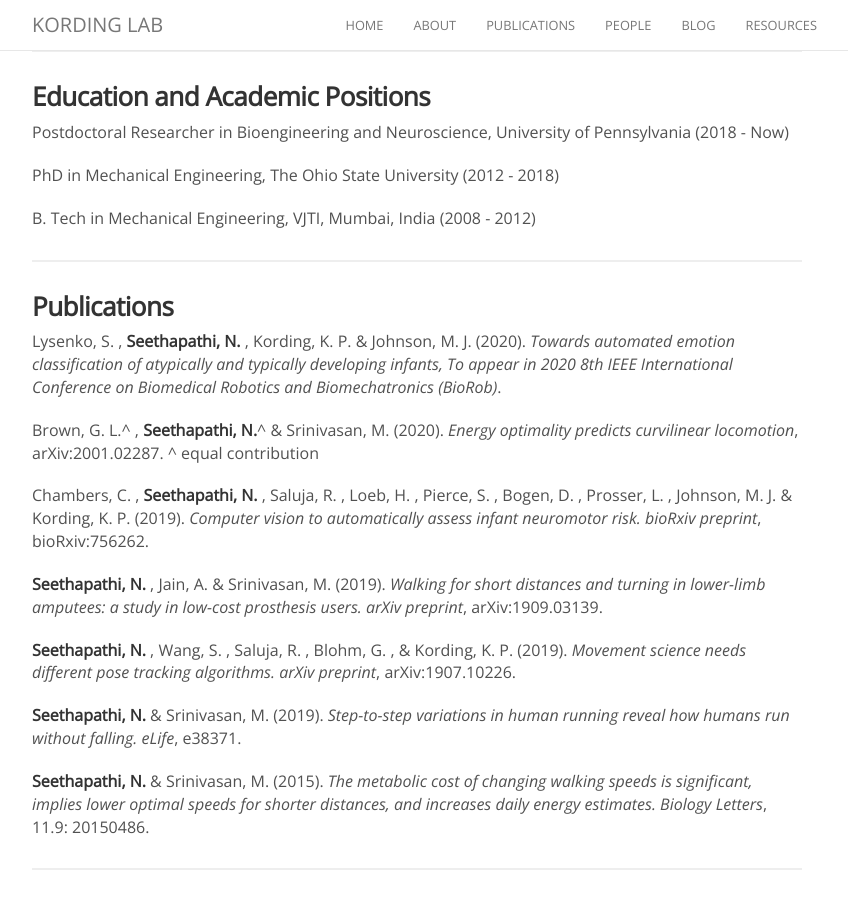
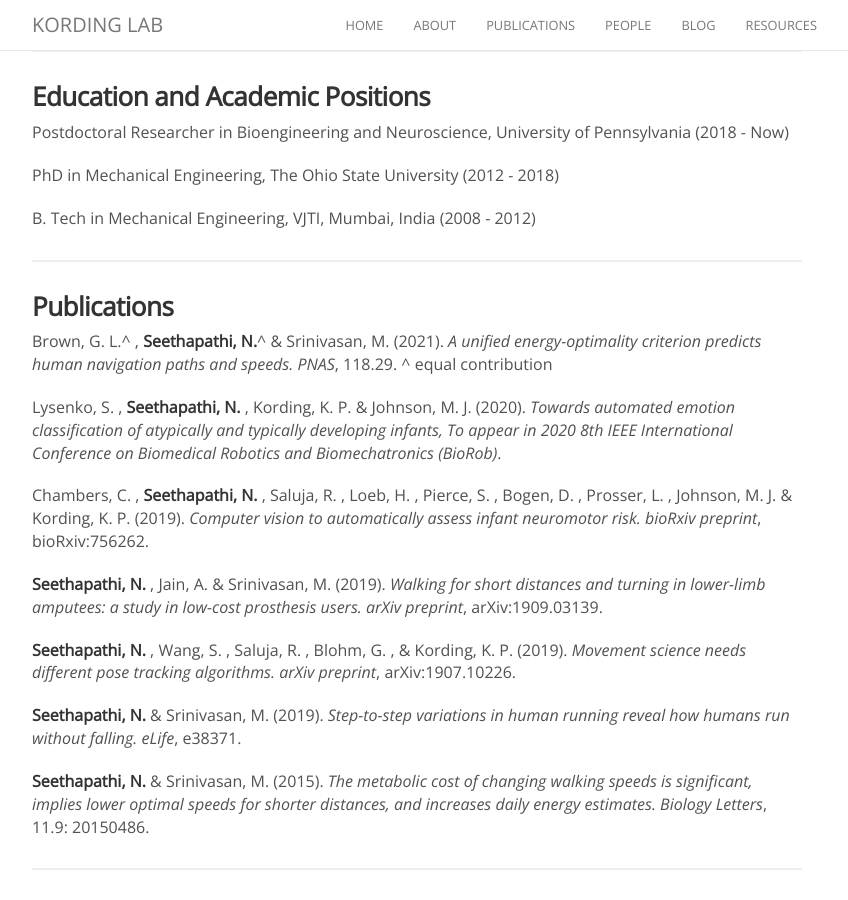
Before and after one commit to KordingLab/KordingLab.github.io, a Jekyll site: the page built from _people/nidhi_seethapathi.md, in a window 1280 px wide and 900 px high, scrolled down 547 px. Shown: the whole window, without its empty margins (223-1071 px from the left). Built offline with Jekyll 4.4.1, drawn with Linux system fonts in a browser that asks for light colours; nearby versions of some CDN libraries; comment, search, counter and statistics services are not loaded.

Commit message:
Update nidhi_seethapathi.md

```diff
--- a/_people/nidhi_seethapathi.md
+++ b/_people/nidhi_seethapathi.md
@@ -30,10 +30,10 @@ B. Tech in Mechanical Engineering, VJTI, Mumbai, India (2008 - 2012)
 <hr>
 
 ### Publications
+Brown, G. L.^ , **Seethapathi, N.**^ & Srinivasan, M. (2021). _A unified energy-optimality criterion predicts human navigation paths and speeds. PNAS_, 118.29.
+^ equal contribution
+
 Lysenko, S. , **Seethapathi, N.** , Kording, K. P. & Johnson, M. J. (2020). _Towards automated emotion classification of atypically and typically developing infants, To appear in 2020 8th IEEE International Conference on Biomedical Robotics and Biomechatronics (BioRob)_.
-
-Brown, G. L.^ , **Seethapathi, N.**^ & Srinivasan, M. (2020). _Energy optimality predicts curvilinear locomotion_, arXiv:2001.02287.
-^ equal contribution
 
 Chambers, C. , **Seethapathi, N.** , Saluja, R. , Loeb, H. , Pierce, S. , Bogen, D. , Prosser, L. , Johnson, M. J. & Kording, K. P. (2019). _Computer vision to automatically assess infant neuromotor risk. bioRxiv preprint_, bioRxiv:756262.
 
```
